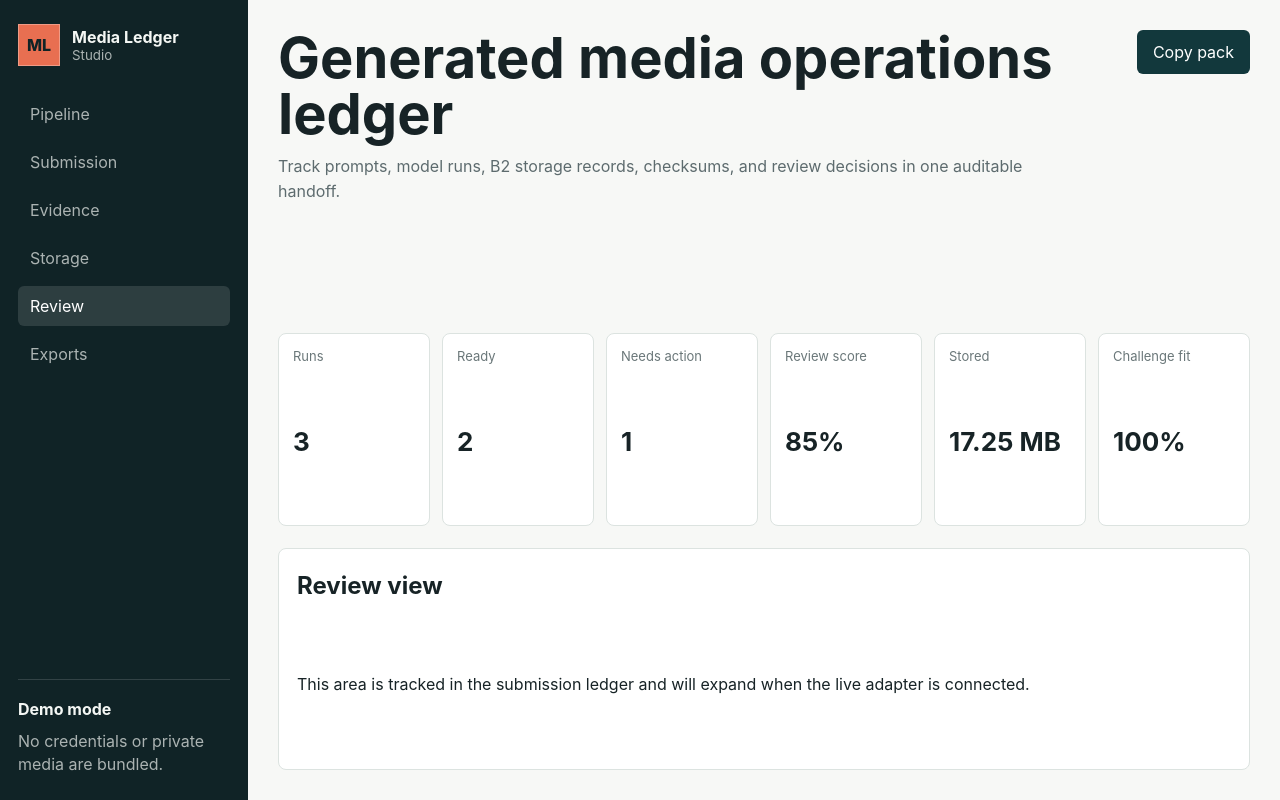
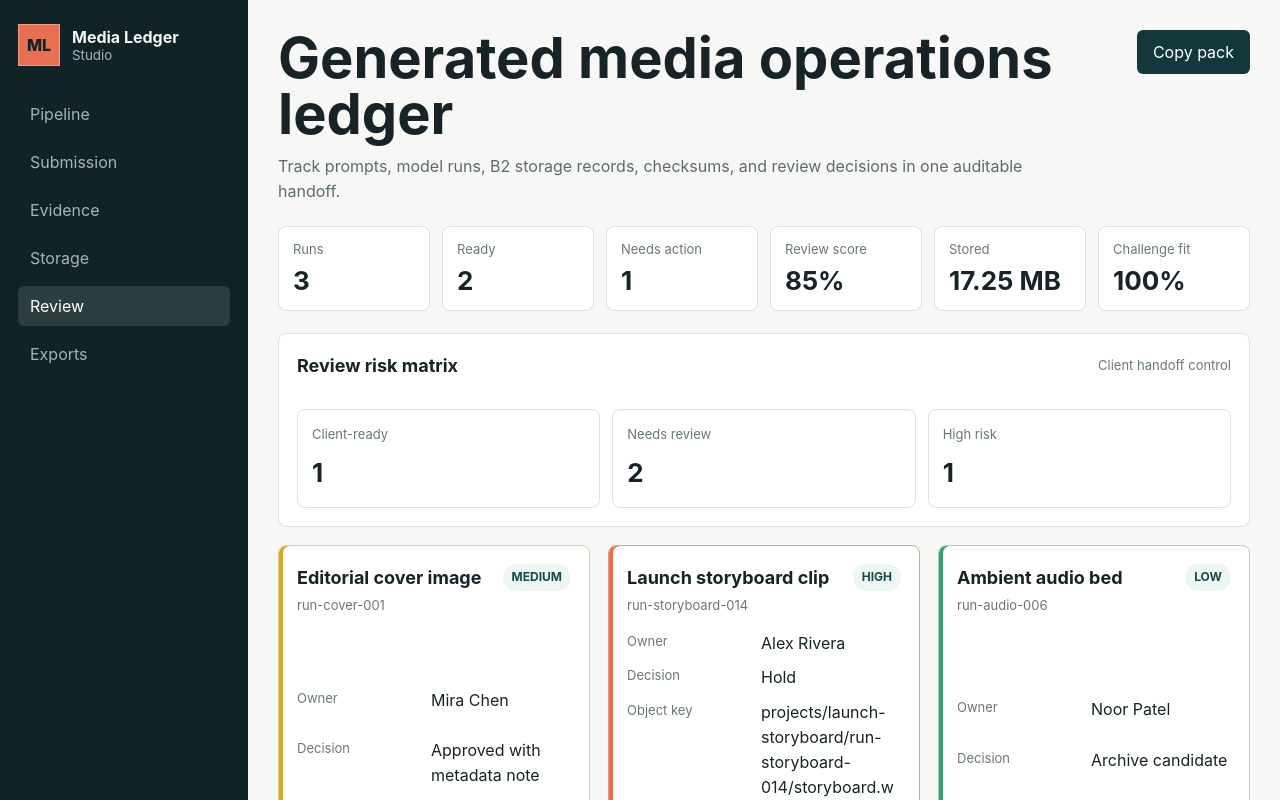
Before and after one commit to OOYXLOO/oid-knowledge-lab, a React (Vite) app in the folder examples/media-ledger-studio/: page / in a window 1280 px wide. Both pictures are taken after a click on the button "Review". Shown: the top 800 px of the page. Built offline with nearby package versions, Linux system fonts and the light colour scheme.

Commit message:
Refresh Media Ledger review risk matrix

```diff
--- a/examples/media-ledger-studio/src/main.jsx
+++ b/examples/media-ledger-studio/src/main.jsx
@@ -3,6 +3,7 @@ import { createRoot } from "react-dom/client";
 import {
   createDevpostFields,
   createJudgingEvidencePack,
+  createReviewRiskMatrix,
   createSubmissionPack,
   findRunById,
   sampleRuns,
@@ -22,6 +23,7 @@ function App() {
   const pack = useMemo(() => createSubmissionPack(sampleRuns), []);
   const fields = useMemo(() => createDevpostFields(), []);
   const evidence = useMemo(() => createJudgingEvidencePack(sampleRuns), []);
+  const reviewRisk = useMemo(() => createReviewRiskMatrix(sampleRuns), []);
 
   return (
     <main className="app-shell">
@@ -78,7 +80,10 @@ function App() {
         )}
         {view === "submission" && <SubmissionView fields={fields} pack={pack} />}
         {view === "evidence" && <EvidenceView evidence={evidence} />}
-        {view !== "pipeline" && view !== "submission" && view !== "evidence" && <PlaceholderView view={view} />}
+        {view === "review" && <ReviewView reviewRisk={reviewRisk} />}
+        {view !== "pipeline" && view !== "submission" && view !== "evidence" && view !== "review" && (
+          <PlaceholderView view={view} />
+        )}
       </section>
     </main>
   );
@@ -314,6 +319,47 @@ function SubmissionView({ fields, pack }) {
   );
 }
 
+function ReviewView({ reviewRisk }) {
+  return (
+    <section className="review-grid">
+      <article className="submission-card wide">
+        <div className="panel-heading">
+          <h2>Review risk matrix</h2>
+          <span>Client handoff control</span>
+        </div>
+        <div className="risk-metrics">
+          <Metric label="Client-ready" value={reviewRisk.summary.clientReady} />
+          <Metric label="Needs review" value={reviewRisk.summary.needsReview} />
+          <Metric label="High risk" value={reviewRisk.summary.highRisk} />
+        </div>
+      </article>
+
+      {reviewRisk.rows.map((row) => (
+        <article className={`risk-card ${row.severity}`} key={row.runId}>
+          <div className="risk-card-header">
+            <div>
+              <h2>{row.title}</h2>
+              <span>{row.runId}</span>
+            </div>
+            <strong>{row.severity}</strong>
+          </div>
+          <dl>
+            <Field label="Owner" value={row.owner} />
+            <Field label="Decision" value={row.reviewDecision} />
+            <Field label="Object key" value={row.objectKey} />
+            <Field label="Next action" value={row.nextAction} />
+          </dl>
+          <ul>
+            {row.issues.map((issue) => (
+              <li key={issue}>{issue}</li>
+            ))}
+          </ul>
+        </article>
+      ))}
+    </section>
+  );
+}
+
 function PlaceholderView({ view }) {
   return (
     <section className="placeholder-panel">
--- a/examples/media-ledger-studio/src/mediaLedger.js
+++ b/examples/media-ledger-studio/src/mediaLedger.js
@@ -207,6 +207,7 @@ export function createDevpostFields({
 export function createJudgingEvidencePack(runs = sampleRuns) {
   const pack = createSubmissionPack(runs);
   const integration = createIntegrationReadinessReport(runs);
+  const reviewRiskMatrix = createReviewRiskMatrix(runs);
   const assetTypes = [...new Set(runs.map((run) => run.storage.contentType.split("/")[0]))];
   return {
     projectName: "Media Ledger Studio",
@@ -259,6 +260,7 @@ export function createJudgingEvidencePack(runs = sampleRuns) {
       sidecarUploadPlans: integration.totals.sidecarUploads,
       genblazeRequestPlans: integration.totals.genblazeRequests
     },
+    reviewRiskMatrix,
     honestBoundary:
       integration.readyForLiveRun
         ? "All required live environment variables are present for an adapter run. Credential values are never printed."
@@ -266,6 +268,76 @@ export function createJudgingEvidencePack(runs = sampleRuns) {
     nextUpgrade:
       "Connect live B2 and Genblaze credentials in a private environment, run the adapter verification, and replace the dry-run blocker summary with a live-ready report."
   };
+}
+
+export function createReviewRiskMatrix(runs = sampleRuns) {
+  const rows = runs.map((run) => {
+    const notes = [
+      run.status,
+      run.license,
+      run.review.decision,
+      run.review.notes,
+      ...run.safetyNotes
+    ].join(" ");
+    const issues = [];
+    if (/needs|hold/i.test(run.status) || /hold/i.test(run.review.decision)) {
+      issues.push("Reviewer hold or status requires follow-up before handoff.");
+    }
+    if (run.review.score < 80) {
+      issues.push("Review score is below the normal client-ready threshold.");
+    }
+    if (/transcript/i.test(notes)) {
+      issues.push("Transcript metadata is incomplete.");
+    }
+    if (/license|rights|copyright/i.test(notes)) {
+      issues.push("License or rights check must be confirmed.");
+    }
+    if (/campaign ID|metadata note/i.test(notes)) {
+      issues.push("Campaign metadata needs a final handoff note.");
+    }
+
+    const severity = issues.some((issue) => /hold|score|transcript/i.test(issue))
+      ? "high"
+      : issues.some((issue) => /campaign|metadata/i.test(issue))
+        ? "medium"
+        : "low";
+    const nextAction = chooseReviewNextAction(issues);
+
+    return {
+      runId: run.id,
+      title: run.title,
+      owner: run.owner,
+      severity,
+      clientReady: severity === "low",
+      issues: issues.length ? issues : ["No handoff blockers found."],
+      nextAction,
+      reviewDecision: run.review.decision,
+      objectKey: run.storage.objectKey
+    };
+  });
+
+  return {
+    summary: {
+      clientReady: rows.filter((row) => row.clientReady).length,
+      needsReview: rows.filter((row) => !row.clientReady).length,
+      highRisk: rows.filter((row) => row.severity === "high").length
+    },
+    rows
+  };
+}
+
+function chooseReviewNextAction(issues) {
+  const issueText = issues.join(" ");
+  if (/transcript/i.test(issueText)) {
+    return "Add reviewer initials and transcript metadata before client handoff.";
+  }
+  if (/license|rights|copyright/i.test(issueText)) {
+    return "Confirm license and rights checks, then attach the result to the sidecar.";
+  }
+  if (/campaign|metadata/i.test(issueText)) {
+    return "Add final campaign ID and metadata note to the delivery record.";
+  }
+  return "Ready for normal storage handoff.";
 }
 
 export function createStorageHandoffManifest(runs = sampleRuns) {
--- a/examples/media-ledger-studio/src/styles.css
+++ b/examples/media-ledger-studio/src/styles.css
@@ -300,7 +300,8 @@ dd {
 }
 
 .submission-card,
-.placeholder-panel {
+.placeholder-panel,
+.risk-card {
   padding: 18px;
   display: grid;
   gap: 14px;
@@ -413,6 +414,64 @@ dd {
   grid-template-columns: 0.8fr minmax(220px, 1.4fr) minmax(240px, 1.5fr) minmax(140px, 1fr);
 }
 
+.review-grid {
+  display: grid;
+  grid-template-columns: repeat(3, minmax(0, 1fr));
+  gap: 18px;
+}
+
+.risk-metrics {
+  display: grid;
+  grid-template-columns: repeat(3, minmax(0, 1fr));
+  gap: 12px;
+}
+
+.risk-card {
+  background: #fff;
+  border: 1px solid #dce3e0;
+  border-radius: 8px;
+}
+
+.risk-card.high {
+  border-color: #e89b84;
+  box-shadow: inset 4px 0 0 #e86f51;
+}
+
+.risk-card.medium {
+  border-color: #e7cf85;
+  box-shadow: inset 4px 0 0 #d5a72d;
+}
+
+.risk-card.low {
+  border-color: #9fd7c1;
+  box-shadow: inset 4px 0 0 #3b9a6f;
+}
+
+.risk-card-header {
+  display: flex;
+  justify-content: space-between;
+  gap: 16px;
+  align-items: flex-start;
+}
+
+.risk-card-header h2 {
+  font-size: 18px;
+}
+
+.risk-card-header span {
+  color: #6a7779;
+  font-size: 13px;
+}
+
+.risk-card-header strong {
+  border-radius: 999px;
+  background: #eef6f3;
+  color: #17494b;
+  padding: 4px 9px;
+  font-size: 12px;
+  text-transform: uppercase;
+}
+
 .detail-grid h3 {
   font-size: 14px;
   color: #245255;
@@ -435,6 +494,7 @@ ul {
   .content-grid,
   .detail-grid,
   .submission-grid,
+  .review-grid,
   .metrics {
     grid-template-columns: 1fr;
   }
@@ -444,6 +504,10 @@ ul {
   }
 
   .readiness-list {
+    grid-template-columns: 1fr;
+  }
+
+  .risk-metrics {
     grid-template-columns: 1fr;
   }
 
```
Also changed, not shown: examples/media-ledger-studio/scripts/export-judging-evidence.mjs (+10 -0 lines), 3 other files (tests, documents, lock files or other folders).
